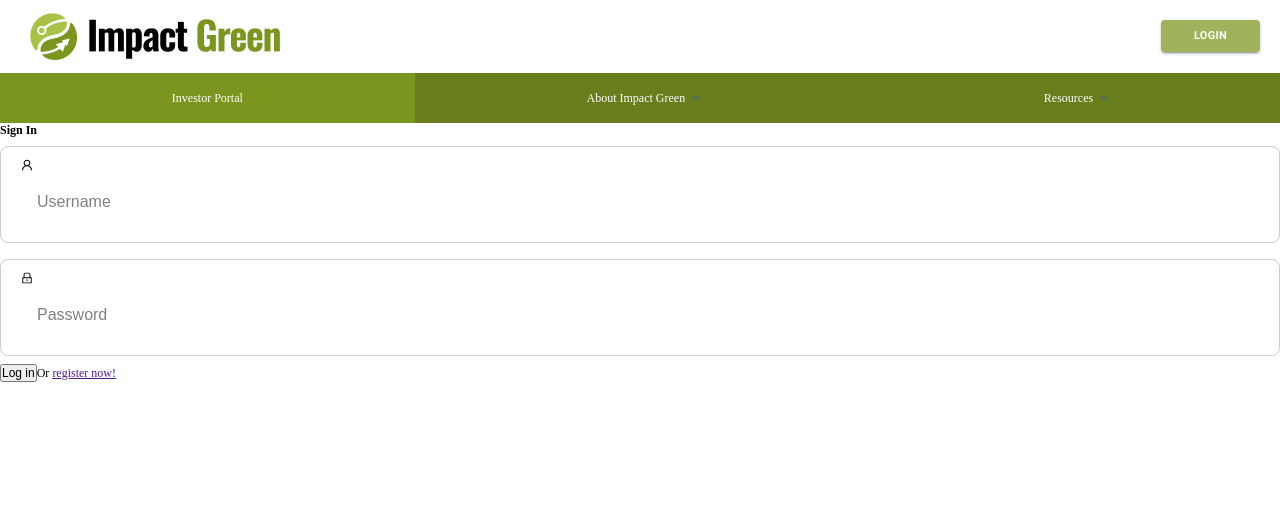
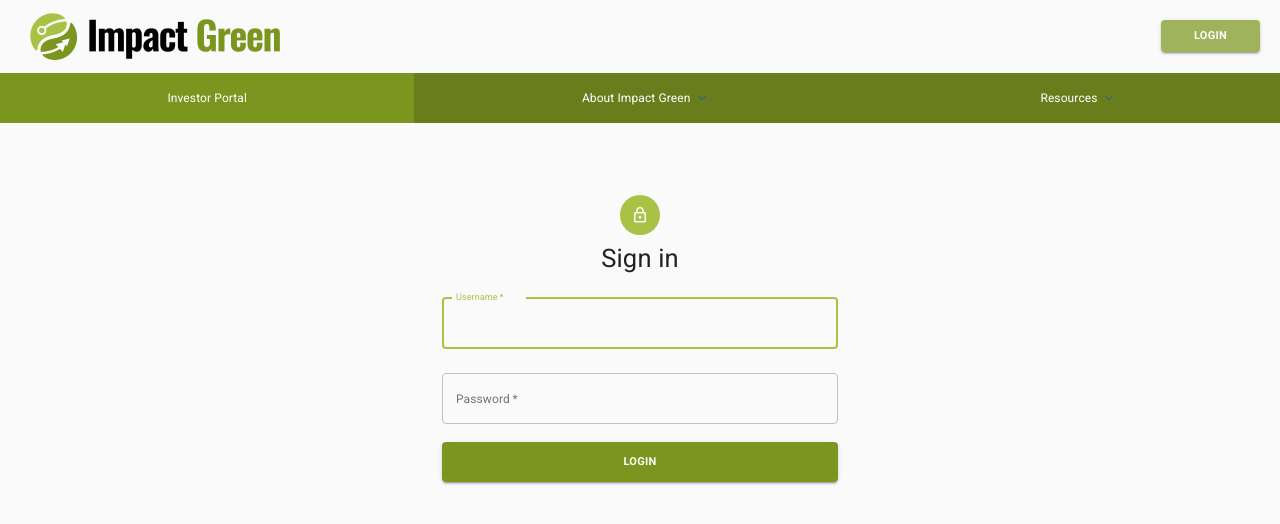
Before and after one commit to yiran123/Capstone, a React (Create React App) app in the folder frontend/sdg-project/: page /login in a window 1280 px wide. Shown: the top 524 px of the page. Built offline with nearby package versions, Linux system fonts and the light colour scheme.

Commit message:
log in page

```diff
--- a/frontend/sdg-project/src/containers/Login/Login.css
+++ b/frontend/sdg-project/src/containers/Login/Login.css
@@ -1,53 +1,8 @@
-@import url('https://fonts.googleapis.com/css2?family=Roboto:wght@100;400;500;700&display=swap');
-.login-form {
-    max-width: 900px;
+.errorMessage {
+    font-family: Roboto;
+    font-style: normal;
+    font-weight: 400;
+    font-size: 18px;
+    line-height: 28px;
+    color: brown;
 }
-.login-form-forgot {
-    float: right;
-}
-.login-form-button {
-    width: 100%;
-}
-
-::placeholder {
-    color: gray;
-    opacity: 1; /* Firefox */
-}
-
-input:placeholder-shown {
-    border: 5px solid red;
-}
-
-.field {
-    width: 100%;
-    padding: 12px 20px;
-    margin: 8px 0;
-    display: inline-block;
-    border: 1px solid #ccc;
-    border-radius: 8px;
-    box-sizing: border-box;
-}
-
-.field:hover {
-    background-color: rgba(255, 255, 255, 0.45);
-    box-shadow: 0px 4px 20px 0px rgba(0, 0, 0, 0.05);
-}
-
-.field input {
-    width: 100%;
-    height: 56px;
-    position: relative;
-    padding: 0px 16px;
-    border: none;
-    border-radius: 4px;
-    font-family: 'Gotham SSm A', 'Gotham SSm B', sans-serif;
-    font-size: 16px;
-    font-weight: 400;
-    line-height: normal;
-    background-color: transparent;
-    color: #282828;
-    outline: none;
-    box-shadow: 0px 4px 20px 0px transparent;
-    transition: 0.3s background-color ease-in-out, 0.3s box-shadow ease-in-out, 0.1s padding ease-in-out;
-    -webkit-appearance: none;
-}
--- a/frontend/sdg-project/src/containers/Login/Login.js
+++ b/frontend/sdg-project/src/containers/Login/Login.js
@@ -1,105 +1,175 @@
 import React from 'react';
 
-import { Form, Input, Button, Spin } from 'antd';
-import { Container } from 'reactstrap';
-import { UserOutlined, LockOutlined, LoadingOutlined } from '@ant-design/icons';
+import CircularProgress from '@material-ui/core/CircularProgress'
+
+
 import { connect } from 'react-redux';
 import * as actions from '../../store/actions/auth';
 import styled from 'styled-components'
-import { makeStyles } from '@material-ui/core/styles';
-import { createMuiTheme } from '@material-ui/core/styles';
+import Avatar from '@material-ui/core/Avatar';
+import Button from '@material-ui/core/Button';
+import CssBaseline from '@material-ui/core/CssBaseline';
+import TextField from '@material-ui/core/TextField';
+import LockOutlinedIcon from '@material-ui/icons/LockOutlined';
+import Typography from '@material-ui/core/Typography';
+import { createMuiTheme, withStyles } from '@material-ui/core/styles';
+
+import Container from '@material-ui/core/Container';
+
+import { ThemeProvider } from "@material-ui/styles";
 import './Login.css';
+
+const useStyles = theme => ({
+  paper: {
+    marginTop: theme.spacing(8),
+    display: 'flex',
+    flexDirection: 'column',
+    alignItems: 'center',
+  },
+  avatar: {
+    margin: theme.spacing(1),
+    backgroundColor: '#a9c144',
+  },
+  form: {
+    width: '100%',
+    marginTop: theme.spacing(1),
+  },
+
+
+});
+
+const theme = createMuiTheme({
+  palette: {
+    primary: {
+        main:'#a9c144',
+    }
+  },
+
+});
+
+const theme2 = createMuiTheme();
+
+theme.typography.h4 = {
+  fontSize: '1.2rem',
+  '@media (min-width:600px)': {
+    fontSize: '1.5rem',
+    fontWeight: "bold",
+  },
+  [theme.breakpoints.up('md')]: {
+    fontSize: '2.4rem',
+  },
+};
+
+
+const LoginButton = styled(Button)`
+
+  color: white;
+  height: 40px;
+
+  &.MuiButton-containedPrimary{
+    background-color: #7A961F;
+    margin-top:10px;
+    &:hover{
+      background-color: #7A961F;
+      }
+  }
+
+`;
 
 
 class NormalLoginForm extends React.Component {
+    constructor(props) {
+        super(props);
+        this.state = {
+          username: '',
+          password: '',
+        }
+
+    }
 
 
-    onFinish = (values) => {
-        this.props.onAuth(values.username, values.password);
+    onFinish = (event) => {
+      event.preventDefault();
+
+        this.props.onAuth(this.state.username, this.state.password);
     }
 
-    onFinishFailed = (errorInfo) => {
-        this.props.history.push('/login');
-        console.log(errorInfo);
-    }
+
 
     render() {
+        const { classes } = this.props;
         let errorMessage = null;
-        if (this.props.error) {
+        if (this.props.error  ) {
             errorMessage = (
-                <p> Username or password is incorrect! </p>
+                "Username or password is incorrect! "
             )
         }
 
         return (
+      <Container component="main" maxWidth="xs">
+      <CssBaseline />
+      <div className={classes.paper}>
+        <Avatar className={classes.avatar}>
+          <LockOutlinedIcon />
+        </Avatar>
+        <ThemeProvider theme={theme2}>
+        <Typography component="h4" variant="h4">
+          Sign in
+        </Typography>
+        </ThemeProvider>
+        {
+          this.props.loading ?
+          <CircularProgress size={20} />
+          :
 
-            <div>
-                <h2>Sign In</h2>
-                {errorMessage}
-                {
-                    this.props.loading ?
 
-                    <LoadingOutlined style={{ fontSize: 24 }} spin />
+        <form className={classes.form} onSubmit={this.onFinish}>
+         <ThemeProvider theme={theme}>
+         <div className="errorMessage">
+         {errorMessage}
+         </div>
+          <TextField
+            className={classes.margin}
+            variant="outlined"
+            margin="normal"
+            required
+            fullWidth
+            id="username"
+            label="Username"
+            name="username"
+            value={this.state.username}
+            onInput={ e=>this.setState({username: e.target.value})}
+            autoComplete="username"
+            autoFocus
+          />
+          <TextField
+            variant="outlined"
+            margin="normal"
+            required
+            fullWidth
+            name="password"
+            value={this.state.password}
+            onInput={ e=>this.setState({password: e.target.value})}
+            label="Password"
+            type="password"
+            id="password"
+            autoComplete="current-password"
+          />
 
-                    :
 
-                    <Form
-                        name="basic"
-                        initialValues={{remember: true,}}
-                        onFinish={this.onFinish}
-                        onFinishFailed={this.onFinishFailed}
-                    >
+          </ThemeProvider>
+        <LoginButton fullWidth variant="contained" color="primary" type="submit">
+            LOGIN
+        </LoginButton>
 
-                        <Form.Item
-                            className='field'
-                            name="username"
-                            rules={[
-                                {
-                                    required: true,
-                                    message: 'Please input your Username!',
-                                },
-                            ]}
-                        >
-                            <Input
-                            prefix={<UserOutlined className="site-form-item-icon" />}
-                            type='username'
-                            placeholder="Username" />
-                        </Form.Item>
+        </form>
+    }
+      </div>
 
-                        <Form.Item
-                            className='field'
-                            name="password"
-                            rules={[
-                                {
-                                    required: true,
-                                    message: 'Please input your Password!',
-                                },
-                            ]}
-                        >
 
-                            <Input
-                                prefix={<LockOutlined className="site-form-item-icon" />}
-                                type="password"
-                                placeholder="Password"
-                            />
+    </Container>
 
-                        </Form.Item>
 
-                        {/* <Form.Item>
-                        <a className="login-form-forgot" href="">
-                            Forgot password
-                        </a>
-                        </Form.Item> */}
-
-                        <Form.Item>
-                            <Button fullWidth type="primary" color='primary' htmlType="submit">
-                                Log in
-                            </Button>
-                            Or <a href="">register now!</a>
-                        </Form.Item>
-                    </Form>
-                }
-            </div>
         );
     }
 };
@@ -117,4 +187,4 @@ const mapDispatchToProps = dispatch => {
     }
 }
 
-export default connect(mapStateToProps, mapDispatchToProps) (NormalLoginForm);
+export default connect(mapStateToProps, mapDispatchToProps) (withStyles(useStyles, {withTheme: true}) (NormalLoginForm));
```
Also changed, not shown: frontend/sdg-project/src/components/Login/Login.js (deleted, +0 -135 lines), frontend/sdg-project/src/components/Login/Login.css (deleted).
